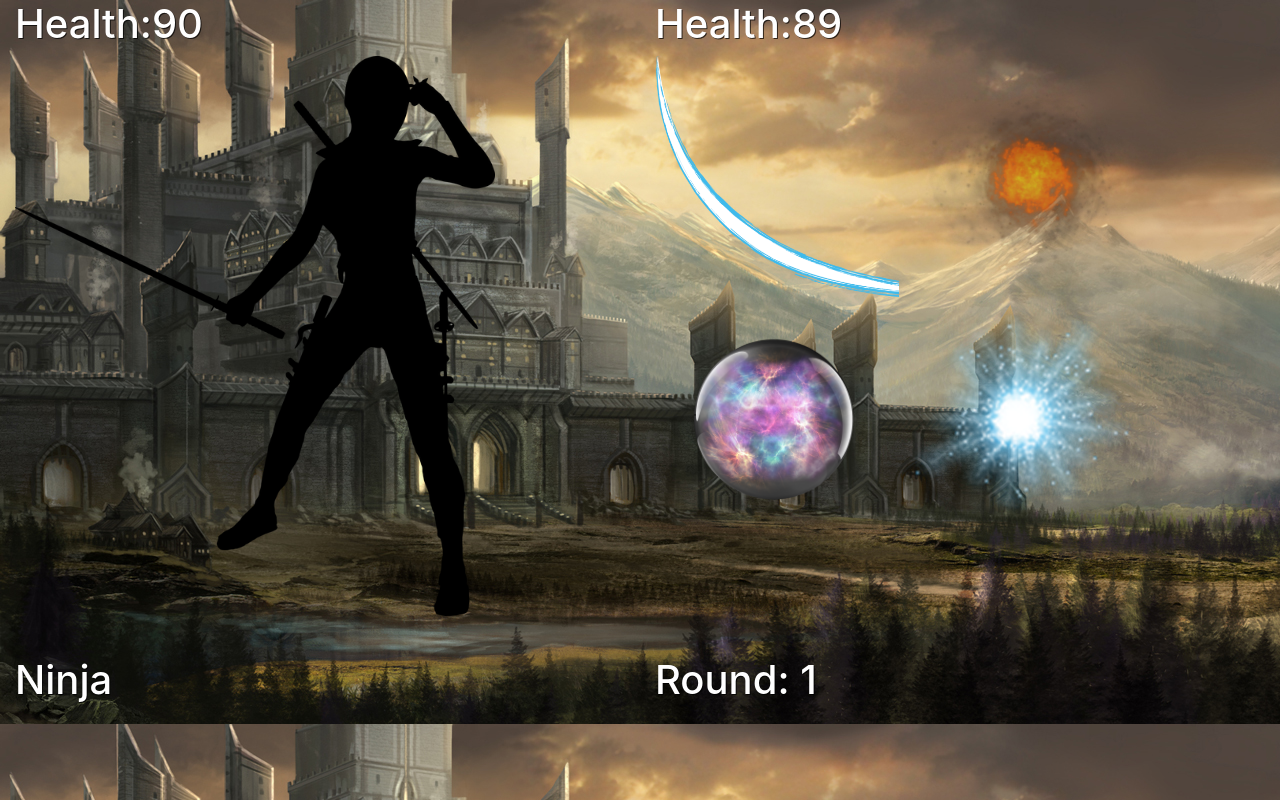
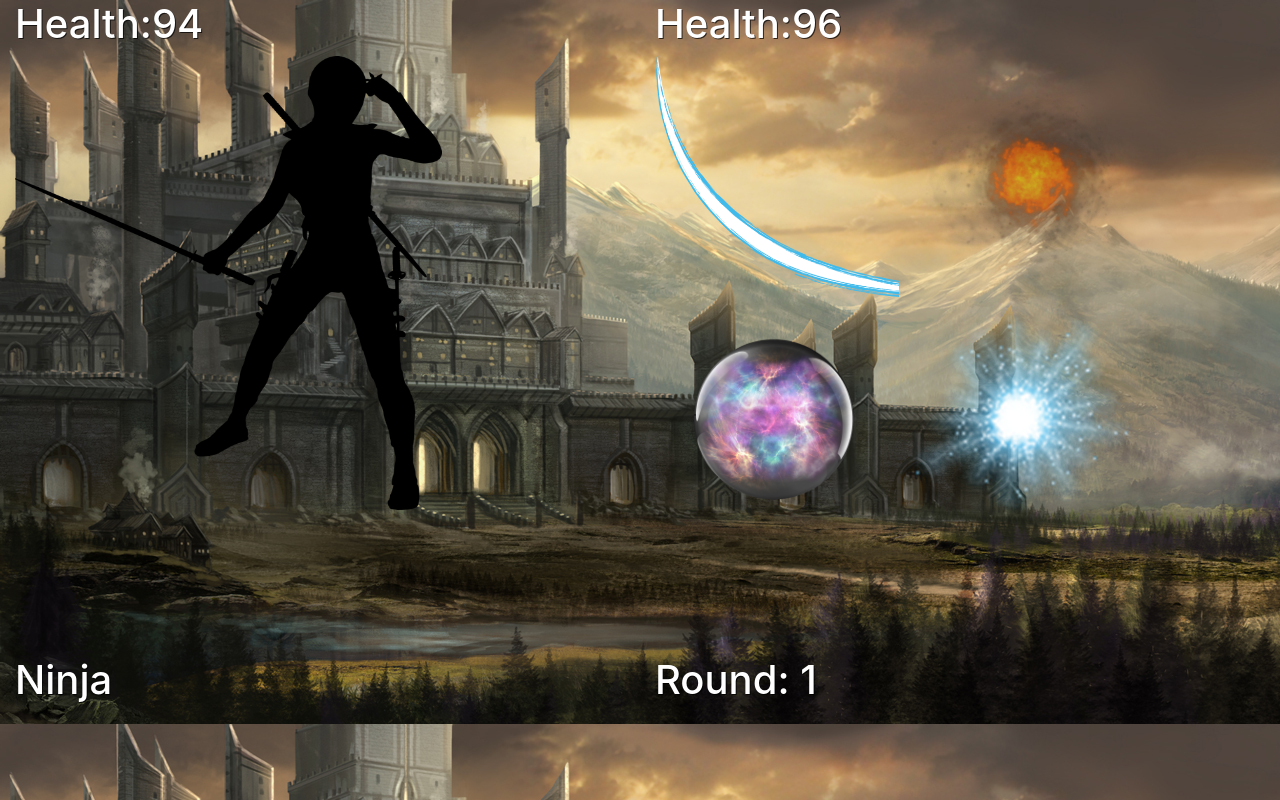
Before and after one commit to DanielHStevens/SlapGame, a plain HTML site: page index.html in a window 1280 px wide. Both pictures are taken after a click on the picture 777 px from the left and 421 px from the top of the page. Drawn offline with nearby package versions, Linux system fonts and the light colour scheme.

Commit message:
manastorm random damage

```diff
--- a/assets/game.css
+++ b/assets/game.css
@@ -20,8 +20,8 @@ h1 {
 }
 
 .enemyPic {
+  max-height: 70%;
+  max-width: 90%;
+  min-width: 70%;
 
-  max-width: 70vh;
-  min-width: 60vh;
-  max-height: 70vh;
 }
--- a/game.js
+++ b/game.js
@@ -33,8 +33,8 @@ function blast() {
 }
 
 function manaStorm() {
-  currentEnemyX.Health -= 10
-  heroHealth -= 10
+  currentEnemyX.Health -= Math.floor((Math.random() * 15) + 1)
+  heroHealth -= Math.floor((Math.random() * 5) + 1)
   update()
 }
 
```
